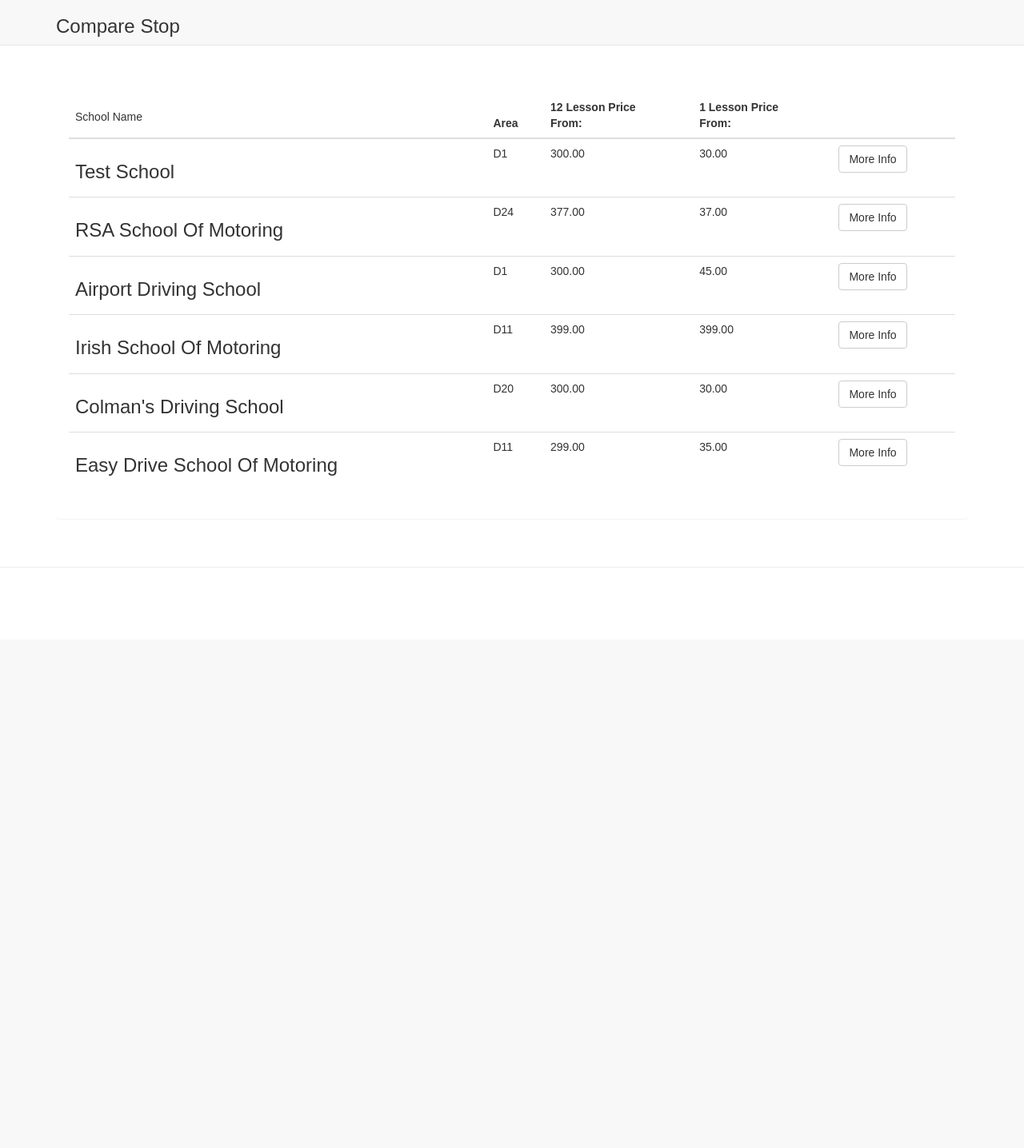
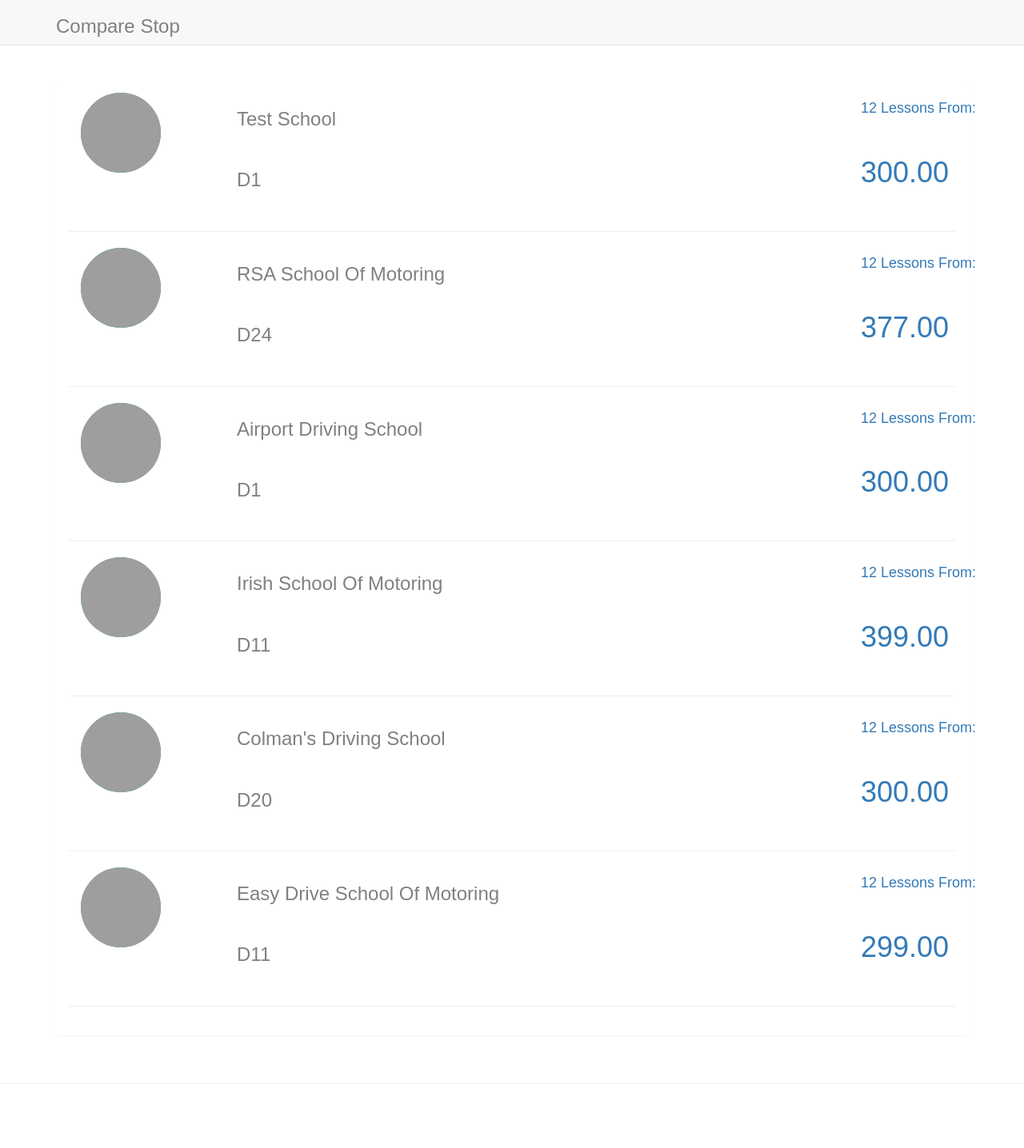
Before and after one commit to PeterKosinski/v1drive, a Django app: page / in a window 1280 px wide. Shown: the whole page at 80% size. Before the commit the page ends 595 px from the top, so only its background shows below. Run offline with Django 3.2, Linux system fonts and the light colour scheme; data comes from the database, SQL or seed files in the repository; both versions use the stored data as it was after the commit; some libraries are stand-ins or nearby versions; grey boxes are pictures that could not be loaded.

Commit message:
3rd commit

```diff
--- a/cpstop/settings.py
+++ b/cpstop/settings.py
@@ -63,6 +63,8 @@
                 'django.template.context_processors.request',
                 'django.contrib.auth.context_processors.auth',
                 'django.contrib.messages.context_processors.messages',
+                'django.template.context_processors.media',
+
             ],
         },
     },
@@ -122,3 +124,6 @@
 STATICFILES_DIRS = (
     os.path.join(BASE_DIR, "static"),
 )
+
+MEDIA_ROOT = os.path.join(BASE_DIR, 'media')
+MEDIA_URL = '/media/'
--- a/cpstop/urls.py
+++ b/cpstop/urls.py
@@ -14,16 +14,22 @@
     2. Add a URL to urlpatterns:  url(r'^blog/', include('blog.urls'))
 """
 from django.conf.urls import url, include
+from django.contrib import admin
 from schools.views import all_schools
 from schools import urls as schools_urls
+from .settings import MEDIA_ROOT
+from django.views import static
 
 
 
 
 
 urlpatterns = [
+    url(r'^admin/', admin.site.urls),
     url(r'^$', all_schools, name='index'),
     url(r'^schools/', include(schools_urls)),
+    url(r'^media/(?P<path>.*)$', static.serve,{'document_root': MEDIA_ROOT}),
+
 
 
 
--- a/schools/models.py
+++ b/schools/models.py
@@ -2,10 +2,14 @@
 
 class School(models.Model):
 
+    slug = models.SlugField(max_length=50, default="none" )
+    logo = models.ImageField(upload_to="avatars", blank=True, null=True, default="media/avatars/profile.png")
     school_name = models.CharField(max_length=200)
     email = models.EmailField(max_length=70,blank=True)
     phone_number = models.CharField(max_length=15, default=0)
     url = models.URLField()
+    rsa_number = models.CharField(max_length=8)
+
     Dublin1 = 'D1'
     Dublin2 = 'D2'
     Dublin3 = 'D3'
--- a/schools/templates/base.html
+++ b/schools/templates/base.html
@@ -14,7 +14,7 @@
     <div class="container">
         <div class="navbar-header">
 
-            <h3>Compare Stop</h3>
+            <a href='{% url 'index' %}'><h3>Compare Stop</h3></a>
 
 
         </div>
--- a/schools/templates/school.html
+++ b/schools/templates/school.html
@@ -16,6 +16,7 @@
                <h2>{{ school.phone_number }}</h2>
                <h2>{{ school.Lesson_Price_For_12 }}</h2>
               <h2>{{ school.Lesson_Price_For_1 }}</h2>
+              <h2>{{ school.rsa_number }}</h2>
 
 
                </td>
--- a/schools/templates/schools.html
+++ b/schools/templates/schools.html
@@ -1,34 +1,35 @@
 {% extends "base.html" %}
 {% block content %}
 
-   <table class="table">
-       <thead>
-       <tr>
-           <th><h5>School Name</h5></th>
-           <!--<th>Email</th>-->
-           <!--<th>Website</th>-->
-           <!--<th>Phone Number</th>-->
-           <th>Area</th>
-           <th>12 Lesson Price<br>From:</th>
-           <th>1 Lesson Price<br>From:</th>
-           <th></th>
-       </tr>
-       </thead>
-       <tbody>
-       {% for school in schools %}
-           <tr>
-               <td><h3>{{ school.school_name }}</h3></td>
-               <!--<td>{{ school.email }}</td>-->
-               <!--<td>{{ school.url }}</td>-->
-               <!--<td>{{ school.phone_name }}</td>-->
-               <td>{{ school.Area }}</td>
-               <td>{{ school.Lesson_Price_For_12 }}</td>
-               <td>{{ school.Lesson_Price_For_1 }}</td>
-                <td><p><button class="btn btn-default" onclick="location.href='{% url 'view_school' school.id %}'">More Info</button></p></td>
+ {% for school in schools %}
+<a href='{% url 'view_school' school.slug %}'>
+<div class="container">
+    <div class="row">
+        <div class="col-xs-2">
+            <img src="{{ MEDIA_URL }}{{ school.school_name.logo }}" style="width:100px; height: 100px; background-color: #12ABB2; color: #ffffff;" class="img-circle">
+
+        </div>
+        <div class="col-xs-8">
+           <h3>{{ school.school_name }}</h3><br>
+           <h3><td>{{ school.Area }}</td></h3><br>
 
 
-           </tr>
-       {% endfor %}
-       </tbody>
-   </table>
+           </div>
+
+        <div class="col-xs-2">
+            <h4>12 Lessons From:</h4><br>
+            <h1>{{ school.Lesson_Price_For_12 }}</h1>
+
+        </div>
+
+
+
+
+    </div>
+    </div>
+    </a>
+
+     <hr>
+   {% endfor %}
+
 {% endblock %}
--- a/schools/urls.py
+++ b/schools/urls.py
@@ -3,6 +3,6 @@
 
 urlpatterns = [
 
-    url(r'^school/(\d+)$', view_school, name="view_school"),
+    url(r'^school/(.+)$', view_school, name="view_school"),
 
  ]
--- a/schools/views.py
+++ b/schools/views.py
@@ -1,5 +1,7 @@
 from django.shortcuts import render, redirect, get_object_or_404
 from .models import School
+from django.template.defaultfilters import slugify
+
 
 
 
@@ -8,8 +10,8 @@
     schools = School.objects.all()
     return render(request, "schools.html",{"schools": schools})
 
-def view_school(request, id):
-    school = get_object_or_404(School, pk=id)
+def view_school(request, slug):
+    school = get_object_or_404(School, slug=slug)
     return render(request, "school.html",{"school": school})
 
 # def viewpost(request, id):
--- a/static/css/custom.css
+++ b/static/css/custom.css
@@ -11,8 +11,7 @@
    color: #A9A9A9 ;
 }
 
-h1{
+h3{
    color:grey;
-   font-size: 90px;
 
 }
```
Also changed, not shown: style.css (added, +8 -0 lines), templates/test.html (+36 -5 lines), db.sqlite3, media/avatars/profile.png (added), schools/migrations/0005_school_slug.py (added), schools/migrations/0006_school_rsa_number.py (added), schools/migrations/0007_school_image.py (added), schools/migrations/0008_auto_20171123_1434.py (added).
